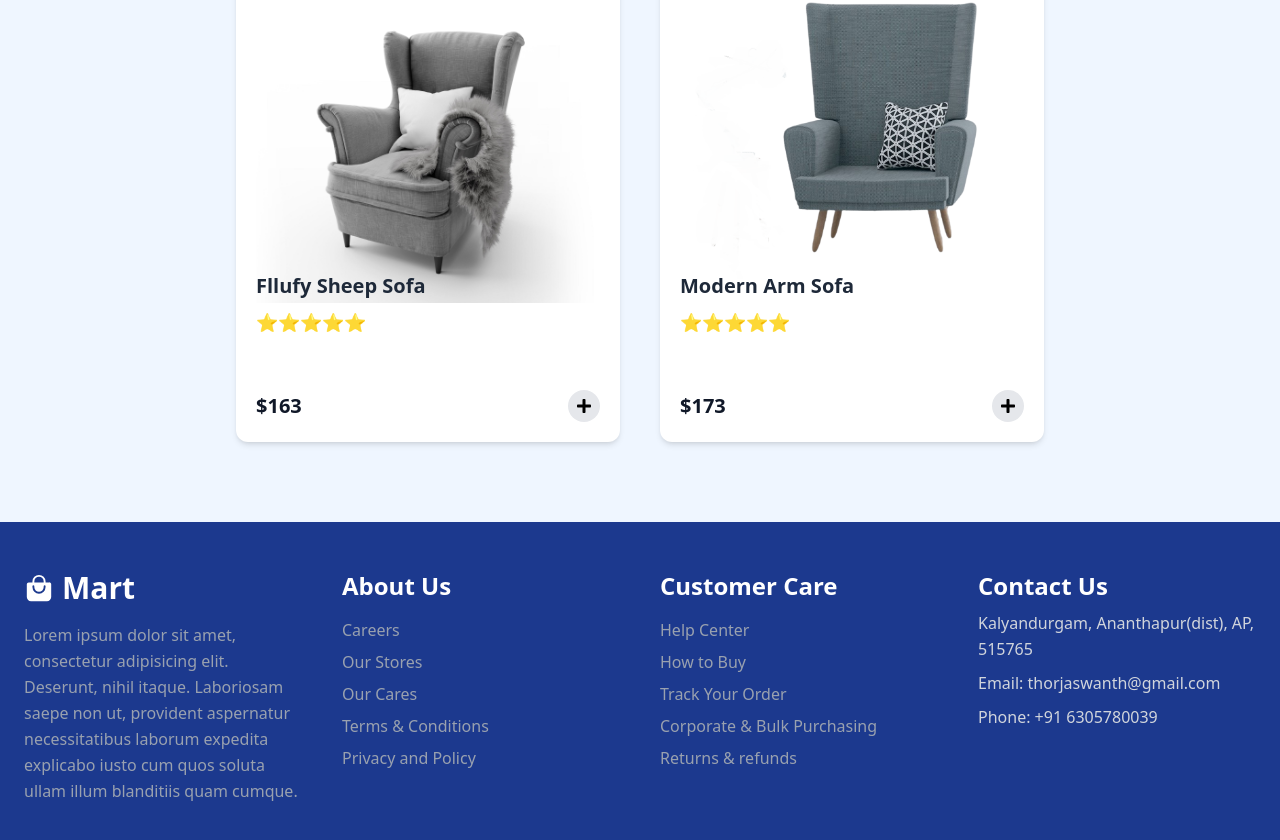
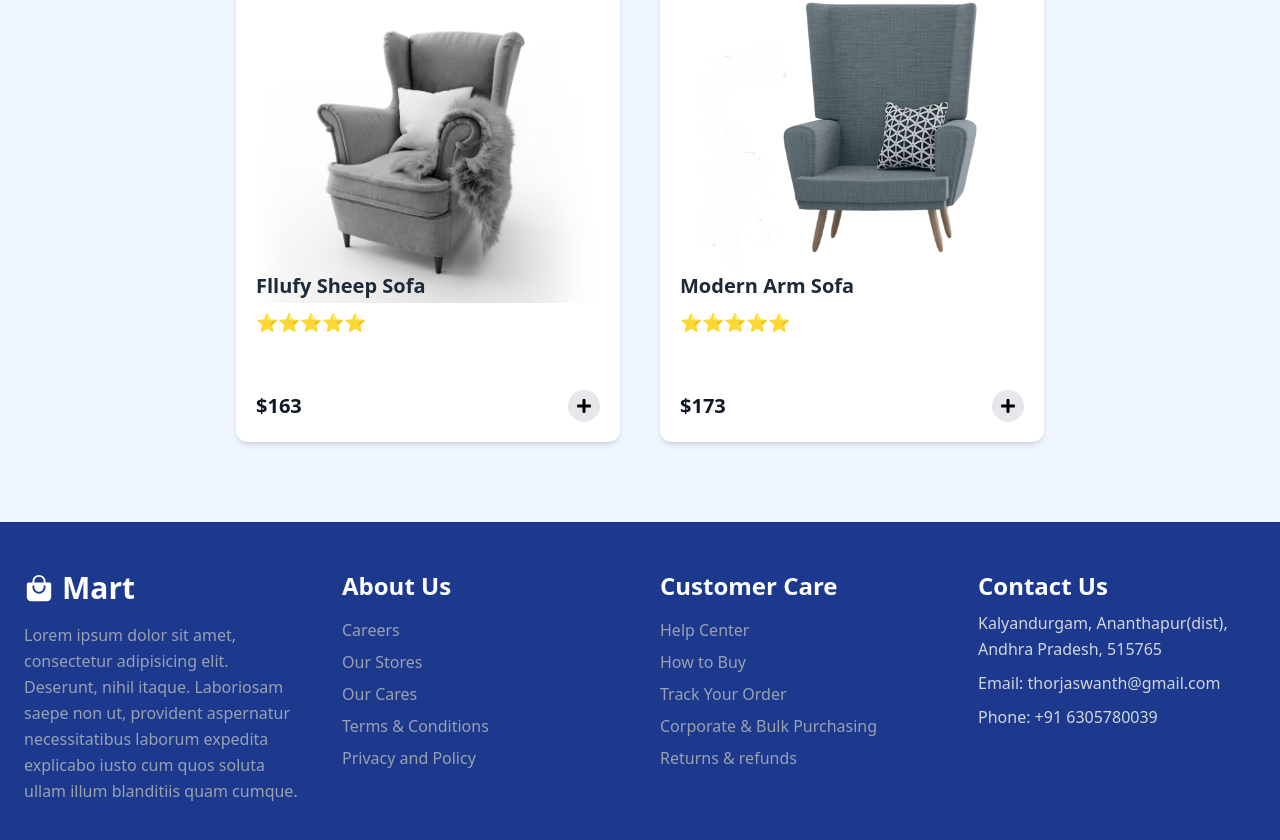
Before and after one commit to Jaswanth9347/React_project, a React (Vite) app in the folder E-commerce/: page / in a window 1280 px wide. Shown: the part 5842-6682 px from the top of the page. Built offline with nearby package versions, Linux system fonts and the light colour scheme.

Commit message:
Changing Contact details

```diff
--- a/E-commerce/src/Components/Footer.jsx
+++ b/E-commerce/src/Components/Footer.jsx
@@ -48,7 +48,7 @@ export default function Footer() {
                     <div className="space-y-2 ">
                         <h3 className="text-2xl font-bold ">Contact Us</h3>
                         <div className="text-gray-300 leading-relaxed">
-                            <p>Kalyandurgam, Ananthapur(dist), AP, 515765</p>
+                            <p>Kalyandurgam, Ananthapur(dist), Andhra Pradesh, 515765</p>
                             <p className="mt-2">Email: thorjaswanth@gmail.com</p>
                             <p className="mt-2">Phone: +91 6305780039</p>
                         </div>
```
